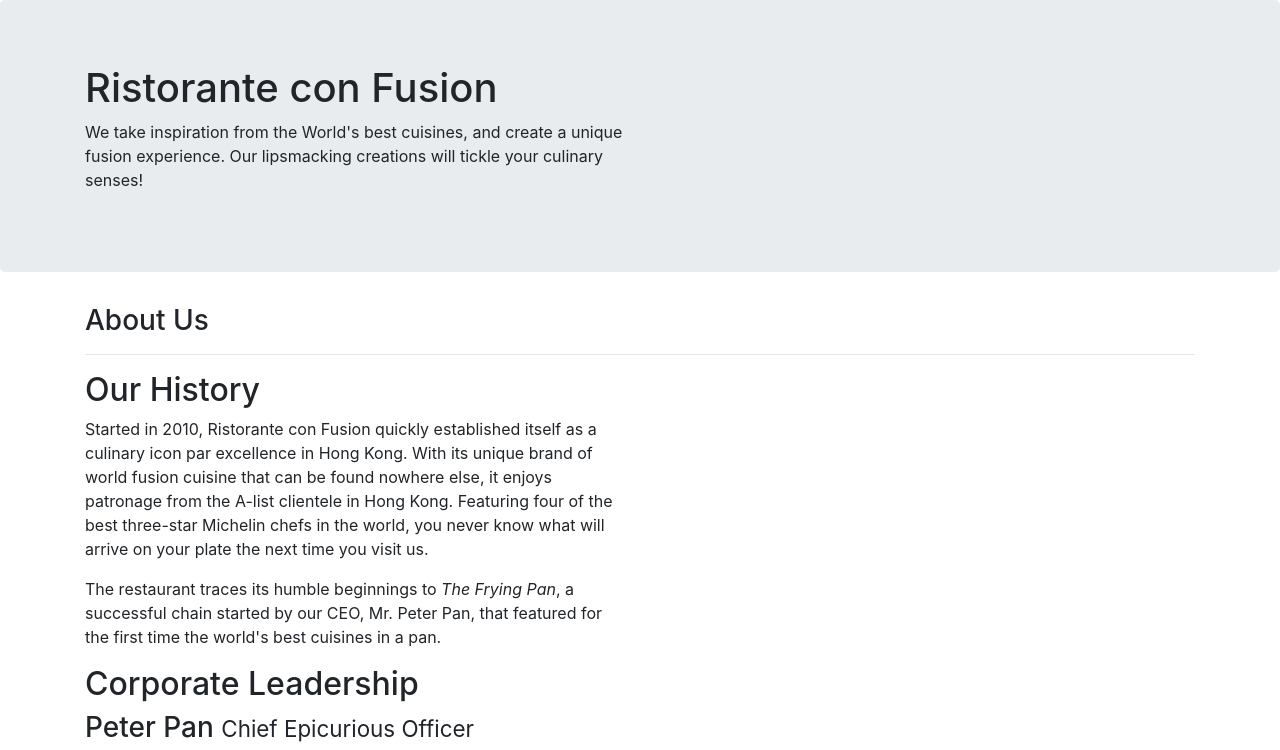
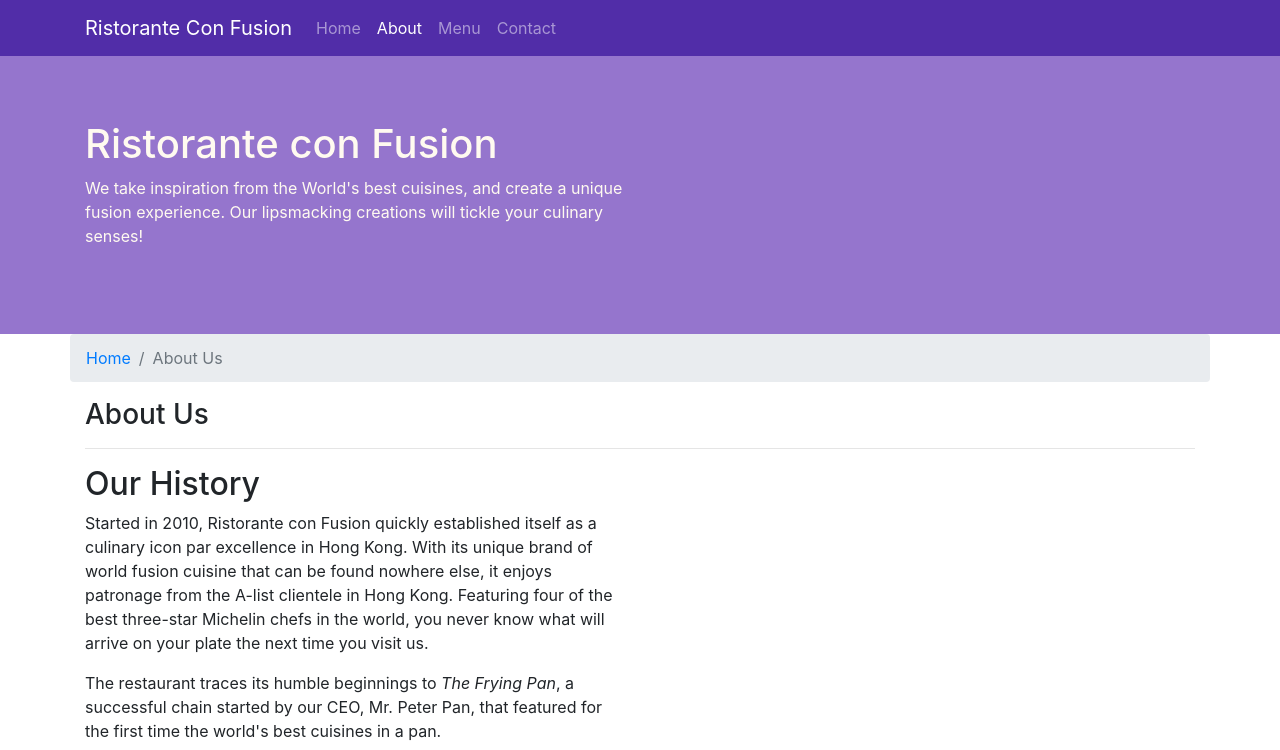
Before and after one commit to AdarshKesharwaniCU/bootstrap, a website: page aboutus.html in a window 1280 px wide. Shown: the top 750 px of the page. Drawn offline with nearby package versions, Linux system fonts and the light colour scheme.

Commit message:
navbar and breadcrumb

```diff
--- a/aboutus.html
+++ b/aboutus.html
@@ -15,8 +15,28 @@
 </head>
 
 <body>
+    <nav class="navbar navbar-dark navbar-expand-sm  fixed-top">
+        <div class="container">
+            <a class="navbar-brand" href="#">Ristorante Con Fusion</a>
+            <button class="navbar-toggler" type="button" data-toggle="collapse" data-target="#Navbar">
+                <span class="navbar-toggler-icon"></span>
+            </button>
+            <div class="collapse navbar-collapse" id="Navbar">
+                <ul class="navbar-nav mr-auto">
+                    <li class="nav-item"><a class="nav-link" href="index.html">Home</a></li>
+                    <li class="nav-item active"><a class="nav-link" href="#">About</a></li>
+                    <li class="nav-item"><a class="nav-link" href="#">Menu</a></li>
+                    <li class="nav-item"><a class="nav-link" href="#">Contact</a></li>
+                </ul>
+            </div>
 
-    <header class="jumbotron">
+
+        </div>
+    </nav>
+
+
+
+    <header class="jumbotron1">
         <div class="container">
             <div class="row row-header">
                 <div class="col-12 col-sm-6">
@@ -31,6 +51,10 @@
 
     <div class="container">
         <div class="row">
+            <ol class="col-12 breadcrumb">
+                <li class="breadcrumb-item"><a href="./index.html">Home</a></li>
+                <li class="breadcrumb-item active">About Us</li>
+            </ol>
             <div class="col-12">
                <h3>About Us</h3>
                <hr>
@@ -70,7 +94,7 @@
                 <div class="col-4 offset-1 col-sm-2">
                     <h5>Links</h5>
                     <ul class="list-unstyled">
-                        <li><a href="#">Home</a></li>
+                        <li><a href="index.html">Home</a></li>
                         <li><a href="#">About</a></li>
                         <li><a href="#">Menu</a></li>
                         <li><a href="#">Contact</a></li>
--- a/css/styles.css
+++ b/css/styles.css
@@ -28,3 +28,12 @@ address{
     margin:0px;
     color:#0f0f0f;
 }
+
+body{
+    padding:50px 0px 0px 0px;
+    z-index:0;
+}
+
+.navbar-dark {
+     background-color: #512DA8;
+}
```
Also changed, not shown: index.html (+22 -2 lines).
